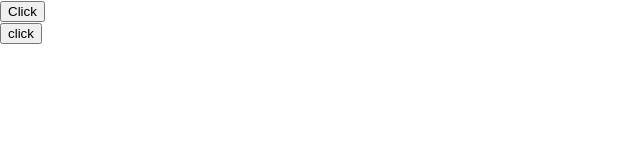
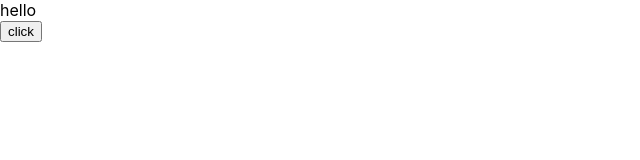
Before and after one commit to Vootlavenky63/personal-site, a React (Create React App) app in the folder website/: page / in a window 1280 px wide. Shown: the top 160 px of the page, without its empty margins (0-640 px from the left). Built offline with nearby package versions, Linux system fonts and the light colour scheme.

Commit message:
bind this in reder method

```diff
--- a/website/src/App.js
+++ b/website/src/App.js
@@ -1,12 +1,12 @@
 import React from 'react'
 import Funcmpnt from './Funcmpnt';
 import Clscmpnt from './Clscmpnt';
+import EventBind from './EventBind';
 
 export default function App() {
   return (
     <div>
-      <Funcmpnt/>
-      <Clscmpnt/>
+     <EventBind/>
     </div>
   )
 }
--- /dev/null
+++ b/website/src/EventBind.js
@@ -0,0 +1,27 @@
+import React, { Component } from 'react'
+
+class EventBind extends Component {
+    constructor(props) {
+        super(props)
+
+        this.state = {
+             message:"hello"
+        }
+    }
+    clickHandler(){
+        this.setState({
+            message:"good bye"
+        })
+    }
+
+    render() {
+        return (
+            <div>
+                <div>{this.state.message}</div>
+                <button onClick={this.clickHandler.bind(this)}>click</button>
+            </div>
+        )
+    }
+}
+
+export default EventBind
```
